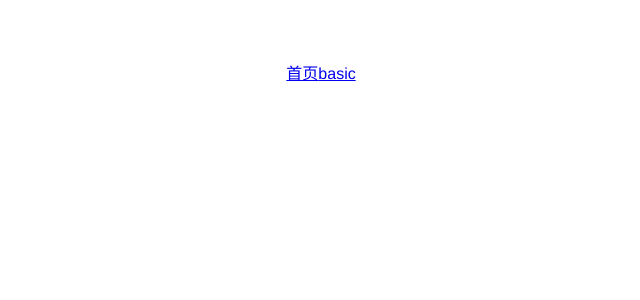
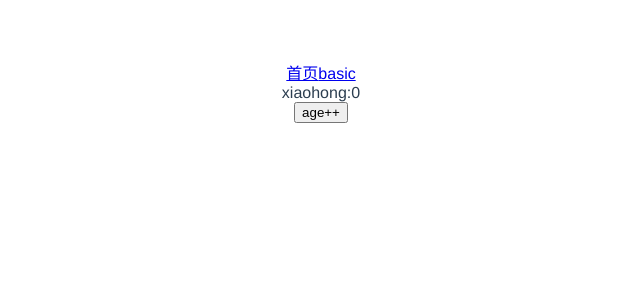
Before and after one commit to KawayAlpaka/lession, a Vue app in the folder vue3/basic-demo/: page /store in a window 1280 px wide. Before the commit this address had no page. Shown: the top 300 px of the page, without its empty margins (319-959 px from the left). Built offline with nearby package versions, Linux system fonts and the light colour scheme.

Commit message:
手写一个类似 store 的功能

```diff
--- /dev/null
+++ b/vue3/basic-demo/src/pages/store.vue
@@ -0,0 +1,34 @@
+<template>
+  <div class="store">
+    <div>
+      {{user.name}}:{{user.age}}
+    </div>
+    <div>
+      <button @click="agePP">age++</button>
+    </div>
+  </div>
+</template>
+
+<script lang="ts">
+import { defineComponent} from 'vue'
+import { user } from '@/store'
+export default defineComponent({
+  name: 'Store',
+  setup() {
+    const agePP = () => {
+      user.age++;
+    }
+
+
+    return {
+      user,
+      agePP
+    }
+  }
+});
+</script>
+
+<!-- Add "scoped" attribute to limit CSS to this component only -->
+<style scoped>
+
+</style>
--- a/vue3/basic-demo/src/router/index.ts
+++ b/vue3/basic-demo/src/router/index.ts
@@ -1,9 +1,11 @@
 import { createRouter,createWebHistory } from "vue-router"
 import Basic from "@/pages/basic.vue"
+import Store from "@/pages/store.vue"
 import HelloWorld from "@/components/HelloWorld.vue"
 const routes = [
   { path: '/basic', component: Basic },
-  { path: '/', component: HelloWorld }
+  { path: '/', component: HelloWorld },
+  { path: '/store', component: Store }
 ]
 
 const router = createRouter({
--- /dev/null
+++ b/vue3/basic-demo/src/store/index.ts
@@ -0,0 +1 @@
+export { user } from "./m-store";
--- /dev/null
+++ b/vue3/basic-demo/src/store/m-store.ts
@@ -0,0 +1,6 @@
+import { ref, reactive } from 'vue'
+
+export const user = reactive({
+  name:"xiaohong",
+  age:0
+});
```
